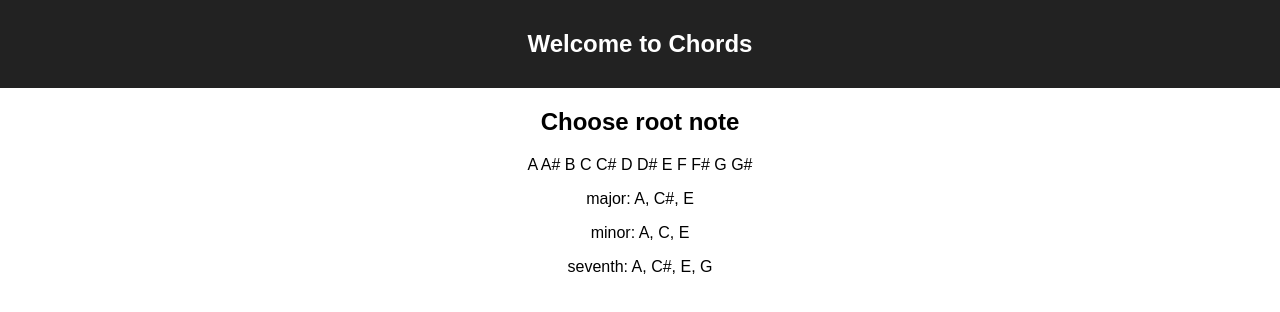
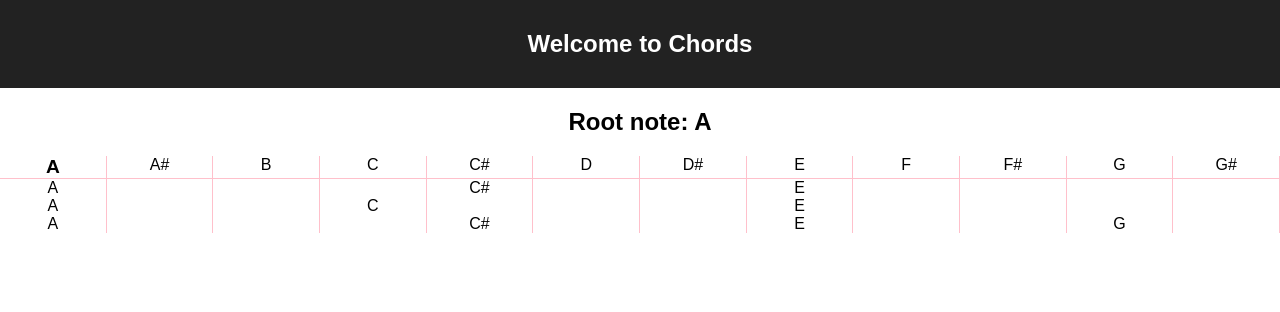
Before and after one commit to m-allanson/chord-notes, a React (Create React App) app: page / in a window 1280 px wide. Shown: the top 312 px of the page. Built offline with nearby package versions, Linux system fonts and the light colour scheme.

Commit message:
Display a grid of chord notes below the octave

```diff
--- /dev/null
+++ b/src/Chords/index.css
@@ -0,0 +1,36 @@
+.Octave {
+  display: flex;
+}
+
+.OctaveNote {
+  transition: opacity 0.2s;
+  border-right: 1px solid pink;
+  border-bottom: 1px solid pink;
+  flex: 1 0 0;
+}
+
+.OctaveNote:hover {
+  cursor: pointer;
+  opacity: 0.7;
+}
+
+.OctaveNote:first-child {
+  font-weight: bold;
+  font-size: 120%;
+}
+
+.ChordNotes {
+  display: flex;
+}
+
+.ChordNote {
+  transition: opacity 0.2s;
+  border-right: 1px solid pink;
+  flex: 1 0 0;
+}
+
+.ChordType {
+  display: block;
+  text-align: left;
+  margin-left: 8px;
+}
--- a/src/Chords/index.js
+++ b/src/Chords/index.js
@@ -1,39 +1,46 @@
 import React from 'react'
 
+import './index.css';
+
 const Chords = ({
+  chords,
   noteNames,
+  octave,
   onNoteClick,
-  chords,
   root,
 }) => {
-  // console.log('noteNames', noteNames)
-  // const notes = [...noteNames.keys()]
-  // const offset = notes.indexOf(root)
-
   return (
     <div>
-      <h2>Choose root note</h2>
+      <h2>Root note: {noteNames.get(root)}</h2>
+      <div className="Octave">
       {
-        [...noteNames]
-          .map(([key, value]) => (
+        octave.map(key => (
             <a
-              key={value}
+              className="OctaveNote"
+              key={noteNames.get(key)}
               onClick={() => onNoteClick(key)}
             >
-              {` ${value} `}
+              {` ${noteNames.get(key)} `}
             </a>
           ))
       }
+      </div>
       {
-        chords &&
         [...chords]
-          .map(([type, notes]) => (
-            <p key={type}>
-              <span>{type}: </span>
-              {notes.join(', ')}
-            </p>
+          .map(([chordType, notes]) => (
+            <div key={chordType}>
+              {/*<div className="ChordType">
+                {chordType}
+              </div>*/}
+              <div className="ChordNotes">
+                {[...notes].map((note, i) => {
+                  const value = note ? noteNames.get(note) : ' '
+                  return <div key={i} className="ChordNote">{value}</div>
+                })}
+              </div>
+            </div>
           ))
-      }
+        }
     </div>
   )
 }
--- a/src/ChordsContainer/index.js
+++ b/src/ChordsContainer/index.js
@@ -29,49 +29,57 @@ const noteNames = new Map([
   [G_SHARP, 'G#'],
 ])
 
+// rotate an array
+const rotate = (arr, count) => {
+  count -= arr.length * Math.floor(count / arr.length)
+  arr.push.apply(arr, arr.splice(0, count))
+  return arr
+}
+
 class ChordsContainer extends Component {
   constructor(props) {
     super(props);
     this.state = {}
     this.setChordNotes = this.setChordNotes.bind(this)
     this.chordIntervals = new Map([
-      ['major', [0, 4, 7]],
-      ['minor', [0, 3, 7]],
-      ['seventh', [0, 4, 7, 10]],
+      ['major', [1, 0, 0, 0, 1, 0, 0, 1, 0, 0, 0, 0]],
+      ['minor', [1, 0, 0, 1, 0, 0, 0, 1, 0, 0, 0, 0]],
+      ['seventh', [1, 0, 0, 0, 1, 0, 0, 1, 0, 0, 1, 0]],
     ])
   }
 
-  componentDidMount() {
+  componentWillMount() {
     this.setChordNotes(A)
   }
 
   chordNotes(
-    root,
     intervals,
-    noteNames,
+    octave,
   ) {
-    const notes = [...noteNames.keys()]
-    const offset = notes.indexOf(root)
-    const max = noteNames.size
+    // Map 1s and 0s to notes or nulls
+    const chordNotes = intervals
+      .map((interval, index) => (
+        interval ? octave[index] : null)
+      )
 
-    return intervals
-      .map(index => {
-        const offsetIndex = offset + index
-        const normalIndex = (offsetIndex >= max)
-          ? offsetIndex - max
-          : offsetIndex
-        return noteNames.get(notes[normalIndex])
-      })
+      return chordNotes
   }
 
   setChordNotes(root) {
     const {chordNotes, chordIntervals} = this
+
+    const octaveKeys = [...noteNames.keys()]
+    const rootOffset = octaveKeys.indexOf(root)
+    const rootOctave = rotate(octaveKeys, rootOffset)
+
     const chords = [...chordIntervals]
       .map(([name, intervals]) => (
-        [ name, chordNotes(root, intervals, noteNames) ]
+        [ name, chordNotes(intervals, rootOctave) ]
       ))
+
     this.setState({
       chords: new Map(chords),
+      octave: rootOctave,
       root,
     })
     // , () => {console.log('state', this.state)}
@@ -81,9 +89,10 @@ class ChordsContainer extends Component {
     return (
       <div>
         <Chords
+          chords={this.state.chords}
           noteNames={noteNames}
+          octave={this.state.octave}
           onNoteClick={this.setChordNotes}
-          chords={this.state.chords}
           root={this.state.root}
         />
       </div>
```
